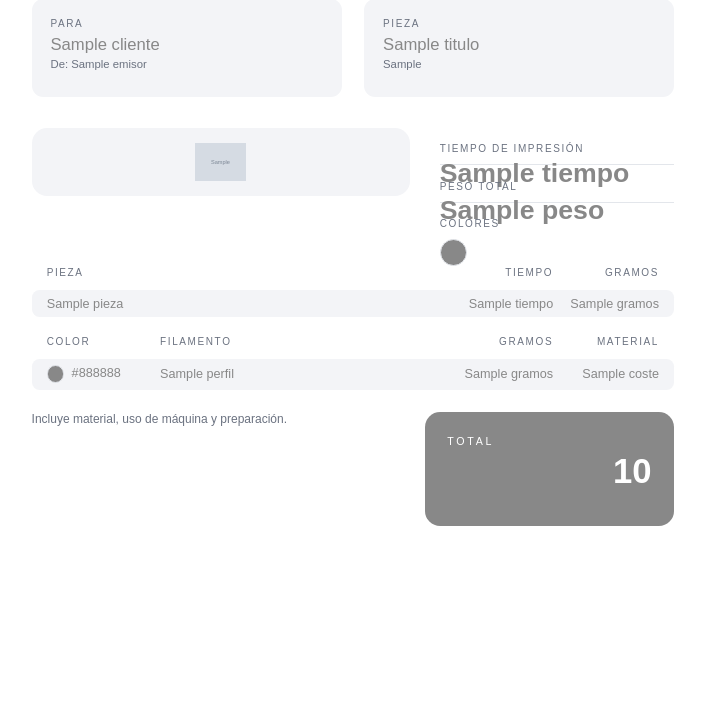
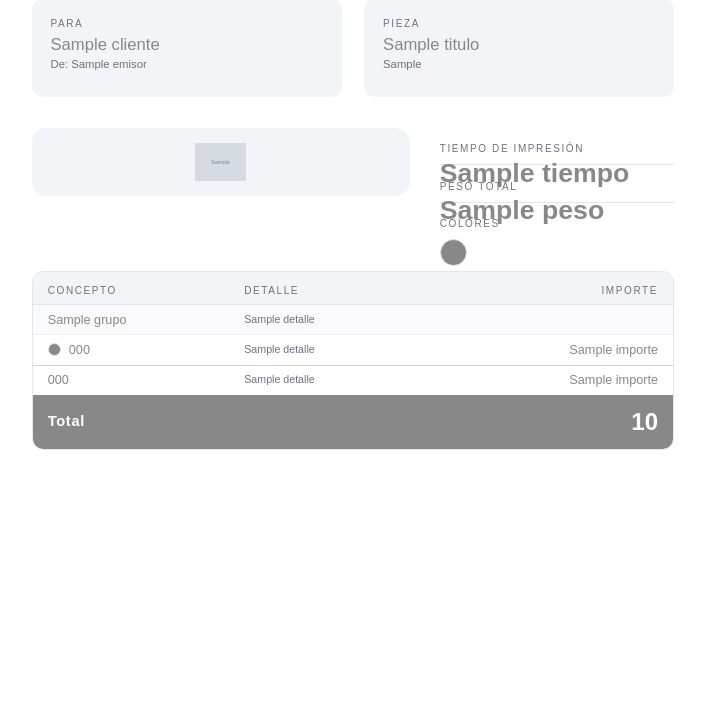
Before and after one commit to eeguskiza/impresiones_3D, a Python web app: template templates/presupuesto.html in a window 1280 px wide. Shown: the part 220-945 px from the top of the page, without its empty margins (44-749 px from the left). Run offline with Jinja, Linux system fonts and the light colour scheme; the template is opened without the code that fills it: most values are stand-ins (such as "Sample title", 1, 10 or a date in 2020); grey boxes marked "Sample" are stand-in pictures; some web fonts are replaced.

Commit message:
PDF con todos los conceptos en una caja y panel a pantalla completa
- El PDF agrupa en una sola tabla cada concepto con su detalle y su
  importe (filamentos, impresión, complejidad, preparación y margen) y
  cierra con el total. En pedidos combo, por pieza; si no caben, agrupa
  el material o pasa a una línea por pieza. El margen absorbe el
  redondeo de céntimos para que las líneas sumen exactamente el total.
- Pedidos combo limitados a 20 piezas para que quepan en una página.
- El panel ocupa todo el ancho y alto de la ventana.

Co-Authored-By: Claude Opus 5.5 <noreply@anthropic.com>

```diff
--- a/public/static/app.js
+++ b/public/static/app.js
@@ -332,6 +332,8 @@ function pintarPedido() {
     ...(estado.analisis ? [{ p: estado.actual, actual: true, quitar: () => { estado.analisis = estado.actual = null; } }] : []),
   ];
   $("#pedido-cuenta").textContent = `${lista.length} ${lista.length === 1 ? "pieza" : "piezas"}`;
+  $("#anadir-pieza").disabled = lista.length >= 20;
+  $("#anadir-pieza").title = lista.length >= 20 ? "Un pedido admite hasta 20 piezas" : "";
   $("#pedido-lista").replaceChildren(...lista.map(({ p, actual, quitar }) => {
     const a = estado.analisis, titulo = p?.titulo ?? a.titulo, imagen = p?.imagen ?? a.imagen;
     const boton = el("button", { type: "button", className: "pedido-quitar", textContent: "×", title: "Quitar del pedido" });
--- a/templates/presupuesto.html
+++ b/templates/presupuesto.html
@@ -51,28 +51,21 @@ td { padding: 0; vertical-align: top; }
 .bloque-valor { font-weight: 700; font-size: 20pt; margin-top: 1mm; }
 .circulos { margin-top: 2.5mm; }
 .circulo { display: inline-block; width: 7.2mm; height: 7.2mm; border-radius: 50%; border: 0.8pt solid #E3E6EB; margin-right: 2.3mm; }
-.filamentos { margin-top: 10mm; }
-.piezas { margin-top: 7mm; }
-.piezas + .filamentos { margin-top: 5mm; }
-.filamentos th { text-align: left; padding: 0 0 3mm; font-weight: 500; }
-.filamentos th.num, .filamentos td.num { text-align: right; }
-.filamentos td { padding: 1.8mm 0; vertical-align: middle; }
-.filamentos td:first-child { padding-left: 4mm; }
-.filamentos td:last-child, .filamentos th:last-child { padding-right: 4mm; }
-.filamentos tr.par td { background: #F3F4F7; }
-.filamentos tr.par td:first-child { border-radius: 2mm 0 0 2mm; }
-.filamentos tr.par td:last-child { border-radius: 0 2mm 2mm 0; }
-.punto { display: inline-block; width: 4.6mm; height: 4.6mm; border-radius: 50%; border: 0.8pt solid #E3E6EB; vertical-align: middle; margin-right: 2mm; }
-.totales { margin-top: 6mm; }
-.totales td.izq { padding-right: 12mm; }
-.linea td { padding: 0.9mm 0; font-size: 9pt; }
-.linea td.etq { color: #6B7280; }
-.linea td.val { text-align: right; font-weight: 500; }
-.nota { color: #6B7280; font-size: 9pt; }
-.nota-ajuste { color: #6B7280; font-size: 7.5pt; margin-top: 1.5mm; }
-.total { width: 66mm; height: 30mm; background: {{ marca.color_acento }}; border-radius: 4mm; padding: 6mm; color: #fff; }
-.total-etq { font-weight: 500; font-size: 8pt; letter-spacing: 2pt; }
-.total-valor { font-weight: 700; font-size: 26pt; text-align: right; margin-top: 1mm; line-height: 1.2; }
+.caja-conceptos { margin-top: 8mm; border: 0.6pt solid #E3E6EB; border-radius: 3mm; overflow: hidden; }
+.conceptos th { text-align: left; padding: 3mm 4mm 2mm; font-weight: 500; background: #F3F4F7; }
+.conceptos th.num, .conceptos td.num { text-align: right; }
+.conceptos { line-height: 1.3; }
+.conceptos td { padding: 1.7mm 4mm; vertical-align: middle; border-top: 0.6pt solid #EEF0F3; }
+.conceptos td.detalle { color: #6B7280; font-size: 8pt; }
+.conceptos.compacta td { padding-top: 0.9mm; padding-bottom: 0.9mm; font-size: 8.5pt; }
+.conceptos td.num { font-weight: 500; white-space: nowrap; }
+.conceptos tr.grupo td { font-weight: 500; background: #FAFAFC; border-top: 0.6pt solid #E3E6EB; }
+.conceptos tr.grupo td + td { color: #6B7280; font-weight: 400; font-size: 8pt; }
+.conceptos tr.comun.primera td { border-top: 0.8pt solid #D0D5DD; }
+.conceptos .fila-total td { background: {{ marca.color_acento }}; color: #fff; border-top: 0; padding-top: 3mm; padding-bottom: 3mm; font-weight: 700; font-size: 11pt; letter-spacing: 0.5pt; }
+.conceptos .fila-total td.detalle { color: rgb(255 255 255 / 80%); font-weight: 400; font-size: 8pt; letter-spacing: 0; }
+.conceptos .fila-total td.num { font-size: 18pt; letter-spacing: 0; }
+.punto { display: inline-block; width: 3.6mm; height: 3.6mm; border-radius: 50%; border: 0.8pt solid #E3E6EB; vertical-align: -0.6mm; margin-right: 2mm; }
 .pie { position: absolute; left: 20mm; right: 20mm; bottom: 15mm; border-top: 0.6pt solid #E3E6EB; padding-top: 6mm; }
 .pie td { vertical-align: top; }
 .bizum { font-weight: 500; font-size: 10pt; }
@@ -116,6 +109,7 @@ td { padding: 0; vertical-align: top; }
       </div></td>
     </tr></table>
 
+    {% if alto_hero %}
     <table class="hero"><tr>
       <td class="imagen"><div class="caja-imagen"><table><tr><td>
         {% for img in imagenes %}<img src="{{ img }}" alt="">{% endfor %}
@@ -131,61 +125,45 @@ td { padding: 0; vertical-align: top; }
         </div>
         <div class="bloque ultimo">
           <div class="etiqueta">Colores</div>
-          <div class="circulos">{% for f in filamentos[:8] %}<span class="circulo" style="background: {{ f.color }}"></span>{% endfor %}</div>
+          <div class="circulos">{% for c in colores %}<span class="circulo" style="background: {{ c }}"></span>{% endfor %}</div>
         </div>
       </td>
     </tr></table>
+    {% endif %}
 
-    {% if piezas %}
-    <table class="filamentos piezas">
+    <div class="caja-conceptos">
+      <table class="conceptos{{ ' compacta' if compacta }}">
         <thead><tr>
-        <th class="etiqueta" style="padding-left: 4mm">Pieza</th>
-        <th class="etiqueta num">Tiempo</th>
-        <th class="etiqueta num" style="width: 32mm">Gramos</th>
+          <th class="etiqueta" style="width: 52mm">Concepto</th>
+          <th class="etiqueta">Detalle</th>
+          <th class="etiqueta num" style="width: 26mm">Importe</th>
         </tr></thead>
         <tbody>
-      {% for p in piezas %}
-        <tr class="{{ 'par' if loop.index0 is even }}"><td>{{ p.titulo }}</td><td class="num">{{ p.tiempo }}</td><td class="num">{{ p.gramos }}</td></tr>
+        {% for g in grupos %}
+          {% if g.titulo %}<tr class="grupo"><td>{{ g.titulo }}</td><td colspan="2">{{ g.detalle }}</td></tr>{% endif %}
+          {% for l in g.lineas %}
+          <tr>
+            <td>{% if l.color %}<span class="punto" style="background: {{ l.color }}"></span>{% endif %}{{ l.concepto }}</td>
+            <td class="detalle">{{ l.detalle }}</td>
+            <td class="num">{{ l.importe }}</td>
+          </tr>
           {% endfor %}
-      </tbody>
-    </table>
-    {% endif %}
-
-    <table class="filamentos">
-      <thead><tr>
-        <th class="etiqueta" style="padding-left: 4mm; width: 34mm">Color</th>
-        <th class="etiqueta">Filamento</th>
-        <th class="etiqueta num">Gramos</th>
-        <th class="etiqueta num" style="width: 32mm">Material</th>
-      </tr></thead>
-      <tbody>
-      {% for f in filamentos %}
-        <tr class="{{ 'par' if loop.index0 is even }}">
-          <td><span class="punto" style="background: {{ f.color }}"></span>{{ f.nombre_color }}</td>
-          <td>{{ f.perfil }}</td>
-          <td class="num">{{ f.gramos }}</td>
-          <td class="num">{{ f.coste }}</td>
+        {% endfor %}
+        {% for l in comunes %}
+          <tr class="{{ 'comun primera' if loop.first else 'comun' }}">
+            <td>{{ l.concepto }}</td>
+            <td class="detalle">{{ l.detalle }}</td>
+            <td class="num">{{ l.importe }}</td>
           </tr>
         {% endfor %}
         </tbody>
+        <tfoot><tr class="fila-total">
+          <td>Total</td>
+          <td></td>
+          <td class="num">{{ total }}</td>
+        </tr></tfoot>
       </table>
-
-    <table class="totales"><tr>
-      <td class="izq">
-        {% if mostrar_desglose %}
-        <table>
-          {% for etq, val in desglose %}<tr class="linea"><td class="etq">{{ etq }}</td><td class="val">{{ val }}</td></tr>{% endfor %}
-        </table>
-        {% if nota_ajuste %}<div class="nota-ajuste">Complejidad: {{ nota_ajuste }}</div>{% endif %}
-        {% else %}
-        <div class="nota">Incluye material, uso de máquina y preparación.</div>
-        {% endif %}
-      </td>
-      <td style="width: 66mm"><div class="total">
-        <div class="total-etq">TOTAL</div>
-        <div class="total-valor">{{ total }}</div>
-      </div></td>
-    </tr></table>
+    </div>
   </div>
 
   <div class="pie">
```
Also changed, not shown: app/documento.py (+68 -21 lines), app/main.py (+10 -5 lines), public/static/app.css (+6 -4 lines), tests/test_api.py (+14 -0 lines). Lines whose indentation alone changed are shown as unchanged.
